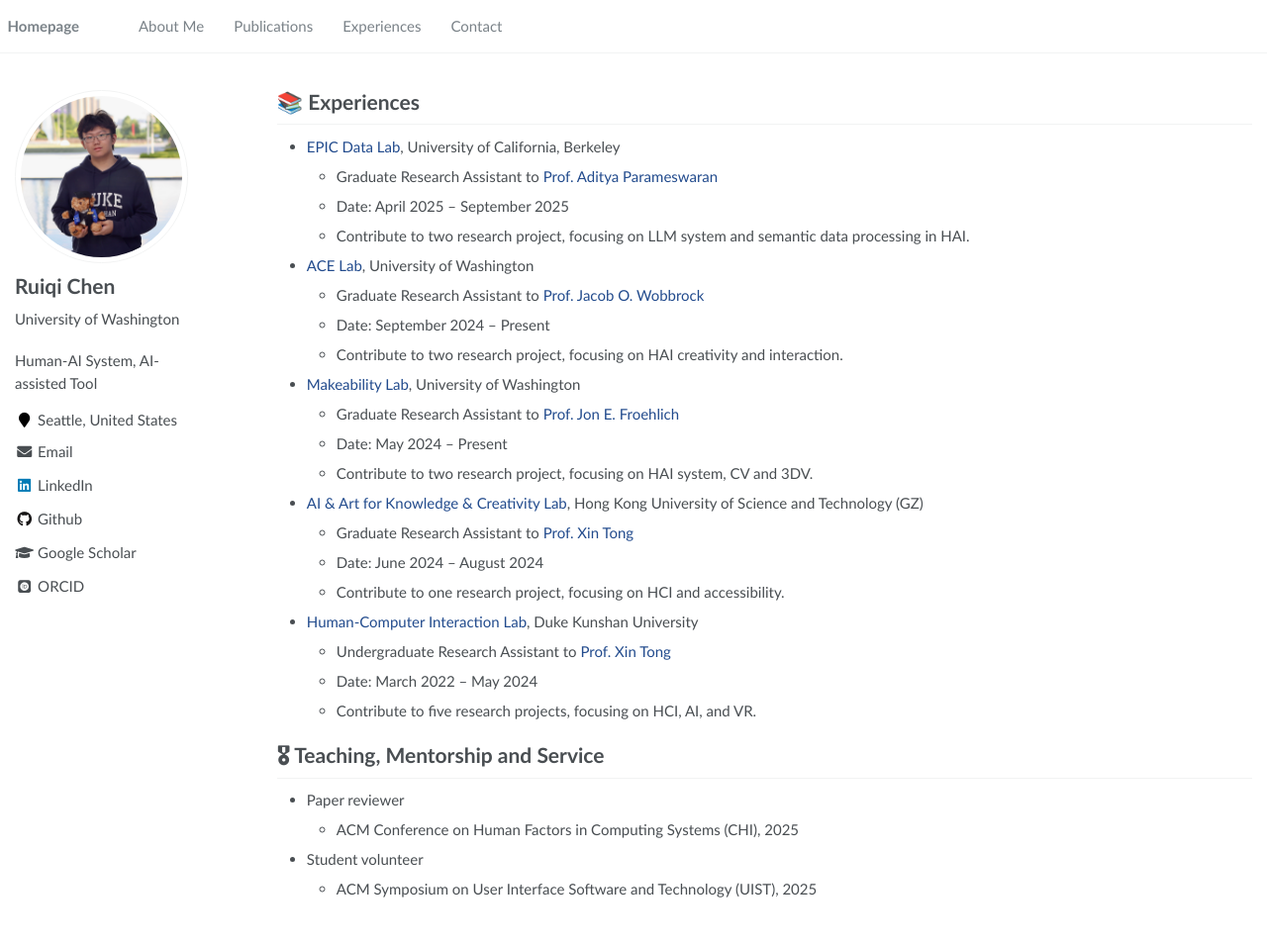
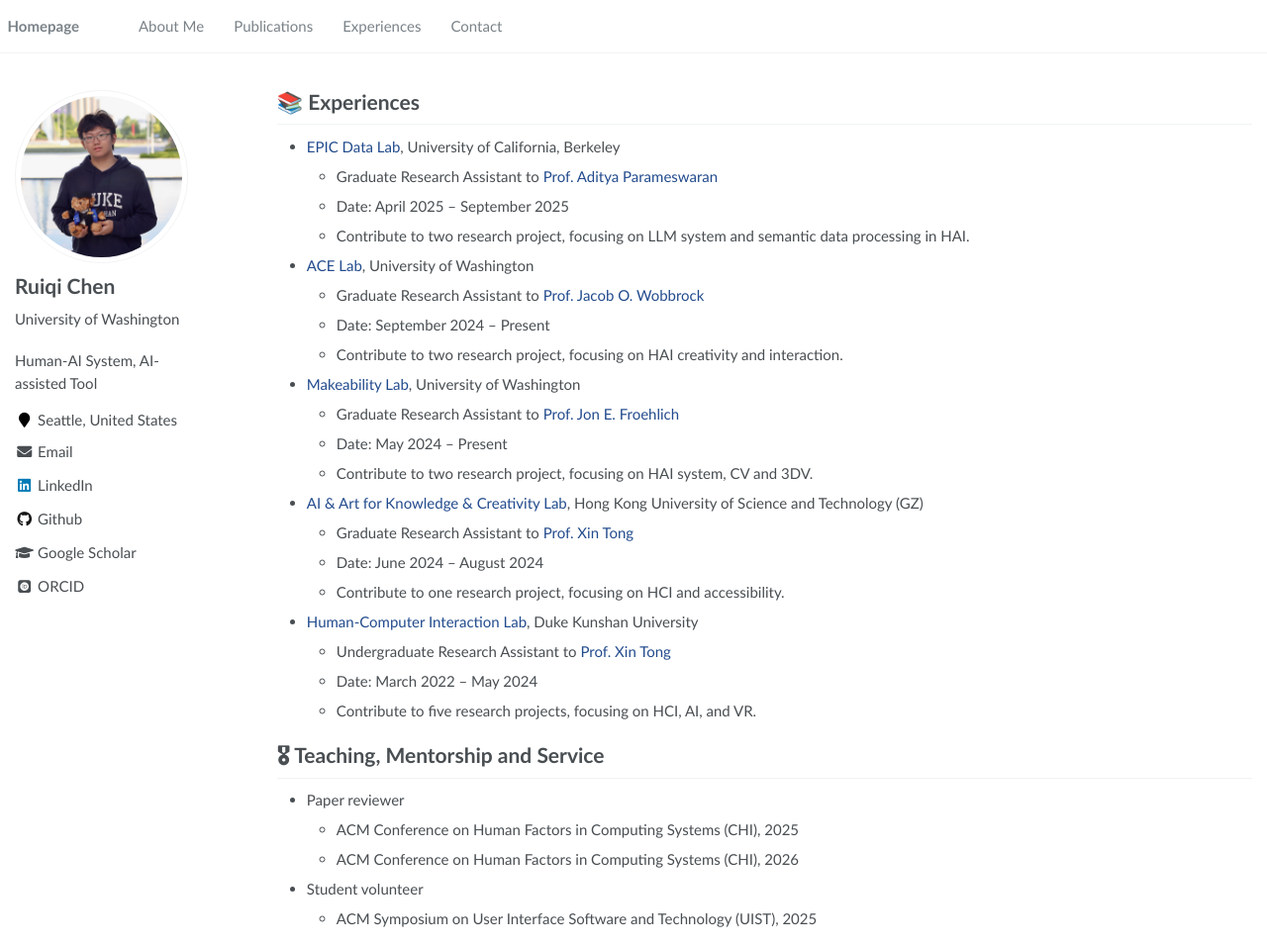
Before and after one commit to Ruiqi-Chen-0216/Ruiqi-Chen-0216.github.io, a Jekyll site: the page built from _pages/experience.md, in a window 1280 px wide and 955 px high. Shown: the whole window at 99% size. Built offline with Jekyll 4.4.1, drawn with Linux system fonts in a browser that asks for light colours; some web fonts are replaced.

Commit message:
Update experience.md

```diff
--- a/_pages/experience.md
+++ b/_pages/experience.md
@@ -38,5 +38,6 @@ layout: default
 # 🎖 Teaching, Mentorship and Service
 * Paper reviewer
   * ACM Conference on Human Factors in Computing Systems (CHI), 2025
+  * ACM Conference on Human Factors in Computing Systems (CHI), 2026
 * Student volunteer
   * ACM Symposium on User Interface Software and Technology (UIST), 2025
```
